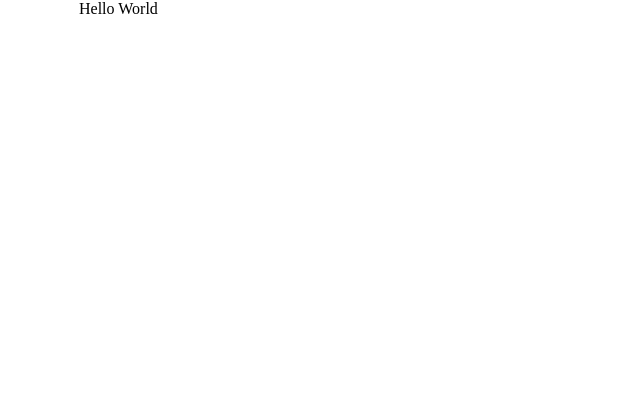
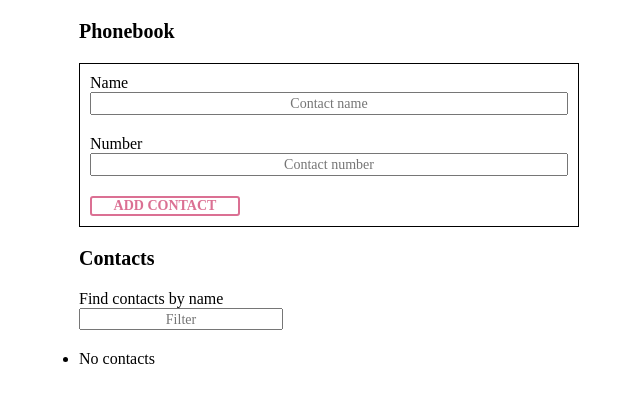
Before and after one commit to Aleksey2892/goit-react-hw-02-phonebook, a React (Create React App) app: page / in a window 1280 px wide. Shown: the top 402 px of the page, without its empty margins (177-817 px from the left). Built offline with nearby package versions, Linux system fonts and the light colour scheme.

Commit message:
work with rafactoring

```diff
--- a/package.json
+++ b/package.json
@@ -10,7 +10,9 @@
     "node-sass": "^4.14.1",
     "react": "^16.13.1",
     "react-dom": "^16.13.1",
-    "react-scripts": "3.4.3"
+    "react-scripts": "3.4.3",
+    "styled-components": "^5.1.1",
+    "uuid": "^8.3.0"
   },
   "scripts": {
     "start": "react-scripts start",
--- a/src/base.scss
+++ b/src/base.scss
@@ -3,6 +3,7 @@ html {
 }
 
 body {
+  margin: 20px 0 20px;
   font-family: 'Balsamiq Sans', cursive;
   padding: 0 20%;
 }
--- a/src/components/App.js
+++ b/src/components/App.js
@@ -1,12 +1,109 @@
 import React, { Component } from 'react';
+
+import ContactList from './ContactList/ContactList';
+
+import { v4 as uuidv4 } from 'uuid';
+
+import s from './styled';
+
+const RESET_STATE_NAME = {
+  name: '',
+  number: '',
+};
 
 export default class App extends Component {
   state = {
+    ...RESET_STATE_NAME,
     contacts: [],
+    filter: '',
     name: '',
+    number: '',
+  };
+
+  handleSubmit = e => {
+    e.preventDefault();
+    const { name, number } = this.state;
+
+    const id = uuidv4();
+
+    if (name && number) {
+      this.setState(prevState => {
+        return {
+          contacts: [
+            ...prevState.contacts,
+            { name: name, number: number, id: id },
+          ],
+        };
+      });
+      this.resetName();
+    }
+  };
+
+  handleChange = (e, type) => {
+    this.setState({ [type]: e.target.value });
+  };
+
+  resetName = () => {
+    this.setState({ ...RESET_STATE_NAME });
+  };
+
+  getFilterContacts = () => {
+    const { contacts, filter } = this.state;
+
+    return contacts.filter(contact =>
+      contact.name.toLowerCase().includes(filter.toLowerCase()),
+    );
   };
 
   render() {
-    return <div>Hello World</div>;
+    const { name, number, contacts, filter } = this.state;
+    const { handleSubmit, handleChange, getFilterContacts } = this;
+    const filterContacts = getFilterContacts();
+
+    return (
+      <>
+        <s.TitleH1>Phonebook</s.TitleH1>
+        <s.Form onSubmit={handleSubmit}>
+          <s.Label>
+            Name
+            <s.Input
+              type="text"
+              placeholder="Сontact name"
+              value={name}
+              onChange={e => handleChange(e, 'name')}
+            />
+          </s.Label>
+          <s.Label>
+            Number
+            <s.Input
+              type="text"
+              placeholder="Сontact number"
+              value={number}
+              onChange={e => handleChange(e, 'number')}
+            />
+          </s.Label>
+
+          <s.Button type="submit">Add contact</s.Button>
+        </s.Form>
+
+        <s.TitleH2>Contacts</s.TitleH2>
+        <div>
+          <p>Find contacts by name</p>
+          <s.Input
+            type="text"
+            placeholder="Filter"
+            value={filter}
+            onChange={e => handleChange(e, 'filter')}
+          />
+        </div>
+        <ul>
+          {contacts.length > 0 ? (
+            <ContactList contacts={filterContacts} />
+          ) : (
+            <li>No contacts</li>
+          )}
+        </ul>
+      </>
+    );
   }
 }
--- /dev/null
+++ b/src/components/ContactList/ContactList.js
@@ -0,0 +1,12 @@
+import React from 'react';
+// import PropTypes from 'prop-types';
+
+const ContactList = ({ contacts }) => {
+  return contacts.map(({ id, name, number }) => (
+    <li key={id}>
+      {name}: {number}
+    </li>
+  ));
+};
+
+export default ContactList;
--- /dev/null
+++ b/src/components/styled.js
@@ -0,0 +1,56 @@
+// import React from 'react';
+import styled from 'styled-components';
+
+const TitleH1 = styled.h1`
+  margin-bottom: 20px;
+  font-size: 20px;
+  font-weight: bold;
+`;
+
+const TitleH2 = styled(TitleH1)``;
+
+const Form = styled.form`
+  margin-bottom: 20px;
+  padding: 10px;
+  max-width: 500px;
+  display: flex;
+  flex-wrap: wrap;
+  flex-direction: column;
+  border: 1px solid;
+`;
+
+const Button = styled.button`
+  width: 150px;
+  display: block;
+  background: transparent;
+  border-radius: 3px;
+  border: 2px solid palevioletred;
+  color: palevioletred;
+  cursor: pointer;
+  text-transform: uppercase;
+  font-weight: bold;
+  font-size: 14px;
+  transition: all, 0.2s;
+
+  &:hover {
+    background-color: red;
+    color: white;
+  }
+`;
+
+const Input = styled.input`
+  margin-bottom: 20px;
+  text-align: center;
+
+  &::placeholder {
+    font-size: 14px;
+  }
+`;
+
+const Label = styled.label`
+  display: flex;
+  flex-direction: column;
+`;
+
+const s = { TitleH1, TitleH2, Form, Button, Input, Label };
+export default s;
```
Also changed, not shown: 1 other file (tests, documents, lock files or other folders).
